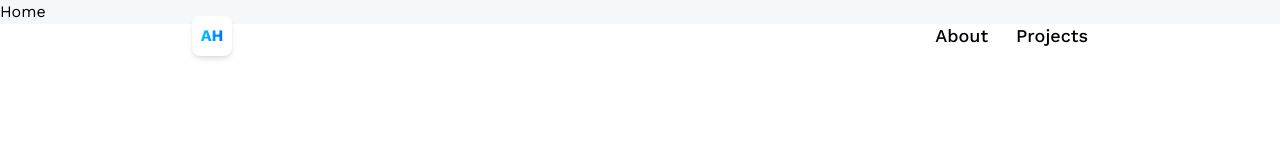
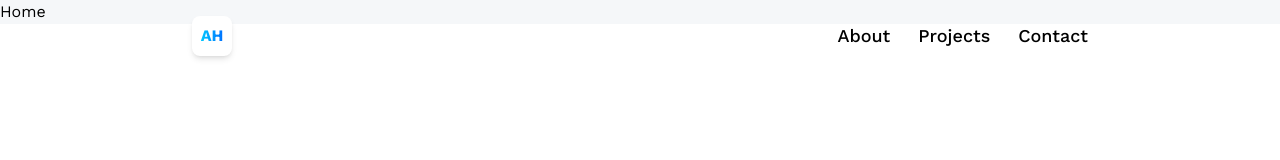
Before and after one commit to Miroslau/3d_portfolio, a React (Vite) app: page / in a window 1280 px wide. Shown: the top 160 px of the page. Built offline with nearby package versions, Linux system fonts and the light colour scheme.

Commit message:
fix: add code refactor rof my nav bar menu

```diff
--- a/src/App.jsx
+++ b/src/App.jsx
@@ -1,5 +1,6 @@
 import { Route, BrowserRouter as Router, Routes } from 'react-router-dom';
 import NavBar from './components/nav-bar/index.jsx';
+import { navBarMenu } from './constants/nav-bar-menu.js';
 
 const App = () => {
   return (
@@ -7,10 +8,9 @@ const App = () => {
       <Router>
         <NavBar />
         <Routes>
-          <Route path="/" element={'Home'} />
-          <Route path="/about" element={'About'} />
-          <Route path="/projects" element={'Projects'} />
-          <Route path="/contact" element={'Contact'} />
+          {navBarMenu.map(({ id, path, element }) => (
+            <Route key={id} path={path} element={element} />
+          ))}
         </Routes>
       </Router>
     </main>
--- a/src/components/nav-bar/index.jsx
+++ b/src/components/nav-bar/index.jsx
@@ -1,4 +1,5 @@
 import { NavLink } from 'react-router-dom';
+import { navBarMenu } from '../../constants/nav-bar-menu.js';
 
 const NavBar = () => {
   const checkActiveNav = ({ isActive }) =>
@@ -19,12 +20,11 @@ const NavBar = () => {
         <p className="blue-gradient_text">AH</p>
       </NavLink>
       <nav className="flex text-lg gap-7 font-medium">
-        <NavLink to="/about" className={checkActiveNav}>
-          About
-        </NavLink>
-        <NavLink to="/projects" className={checkActiveNav}>
-          Projects
-        </NavLink>
+        {navBarMenu.slice(1).map(({ id, path, title }) => (
+          <NavLink key={id} to={path} className={checkActiveNav}>
+            {title}
+          </NavLink>
+        ))}
       </nav>
     </header>
   );
--- /dev/null
+++ b/src/constants/nav-bar-menu.js
@@ -0,0 +1,26 @@
+export const navBarMenu = [
+  {
+    id: 0,
+    path: '/',
+    title: 'Home',
+    element: 'Home',
+  },
+  {
+    id: 1,
+    path: '/about',
+    title: 'About',
+    element: 'About',
+  },
+  {
+    id: 2,
+    path: '/projects',
+    title: 'Projects',
+    element: 'Projects',
+  },
+  {
+    id: 3,
+    path: '/contact',
+    title: 'Contact',
+    element: 'Contact',
+  },
+];
```
